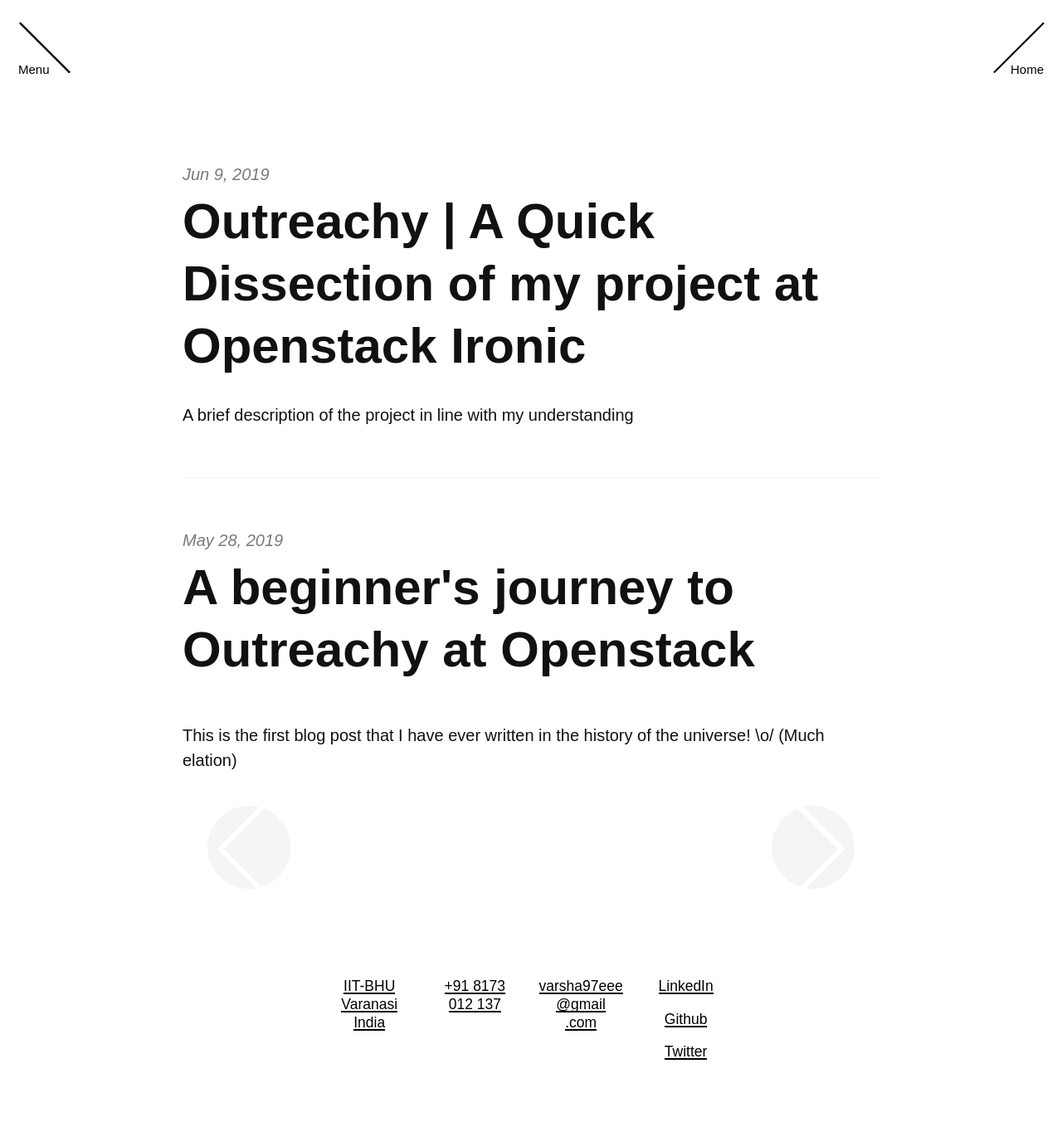
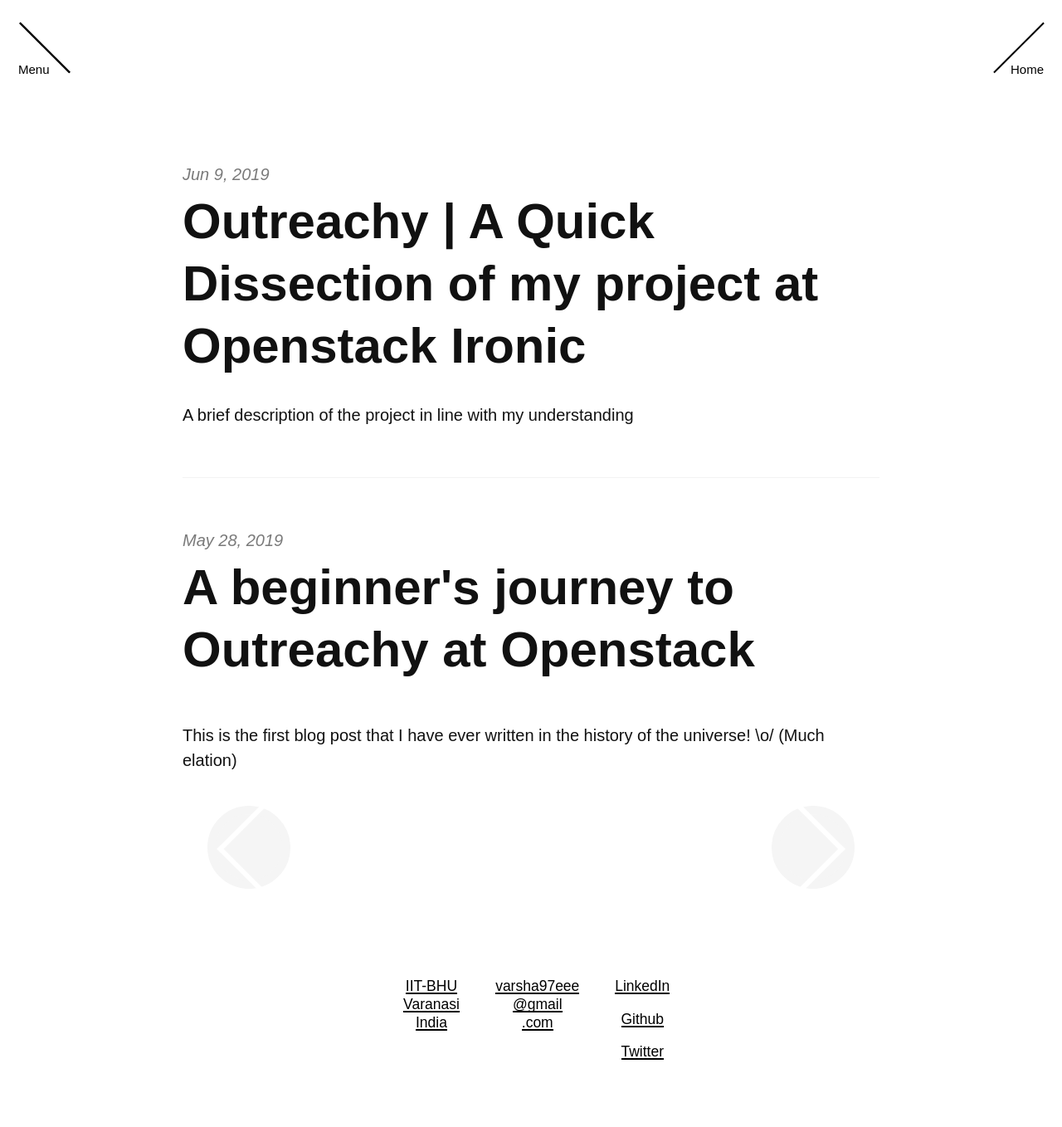
Before and after one commit to verma-varsha/verma-varsha.github.io, a Jekyll site: the page built from index.html, in a window 1280 px wide. Shown: the whole page at 83% size. Built offline with Jekyll 4.4.1, drawn with Linux system fonts in a browser that asks for light colours; nearby versions of some CDN libraries; some web fonts are replaced; the list of posts is cut into pages by our own code.

Commit message:
footer modified

```diff
--- a/_includes/footer.html
+++ b/_includes/footer.html
@@ -7,9 +7,9 @@
           </a>
         </h5>
       </div>
-      <div class="footer-each">
+      <!-- <div class="footer-each">
         <h5><a href="tel:+918173012137"><span>+91 8173</span><br><span>012 137</span></a></h5>
-      </div>
+      </div> -->
       <div class="footer-each">
         <h5><a href="mailto:varsha97eee@gmail.com"><span>varsha97eee</span><br><span>@gmail</span><br><span>.com</span></a></h5>
       </div>
@@ -59,7 +59,7 @@
   }
 
   footer .desktop-footer .footer-each:first-child {
-      margin-left: 14%;
+      margin-left: 25%;
   }
 
   footer .footer-each a {
```
Also changed, not shown: 17 other files.
